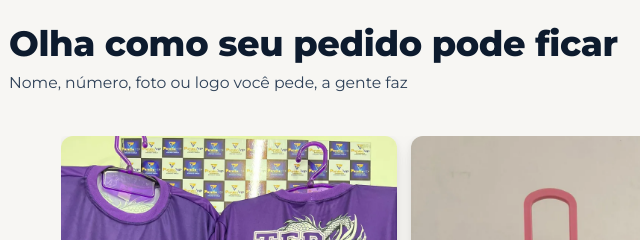
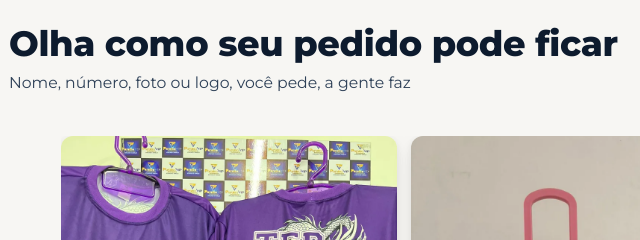
Before and after one commit to paulojrzti/paraisovipestamparia, a plain HTML site: page index.html in a window 1280 px wide. Shown: the part 724-964 px from the top of the page, 61-701 px from the left. Drawn offline with Linux system fonts and the light colour scheme.

Commit message:
Fix punctuation in showcase section paragraph

```diff
--- a/index.html
+++ b/index.html
@@ -76,7 +76,7 @@
     <div class="container">
       <div class="sec-head">
         <h2>Olha como seu pedido pode ficar</h2>
-        <p>Nome, número, foto ou logo você pede, a gente faz</p>
+        <p>Nome, número, foto ou logo, você pede, a gente faz</p>
       </div>
 
       <div class="carousel">
```
